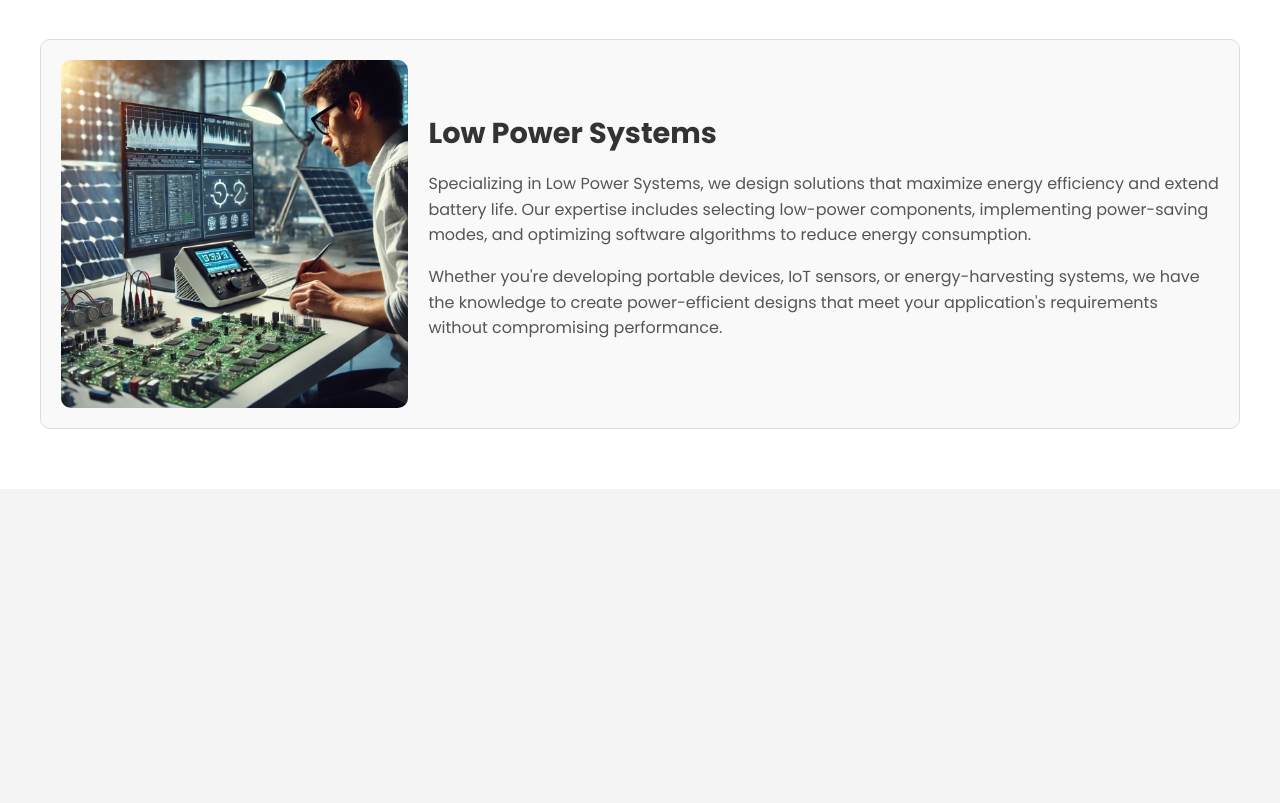
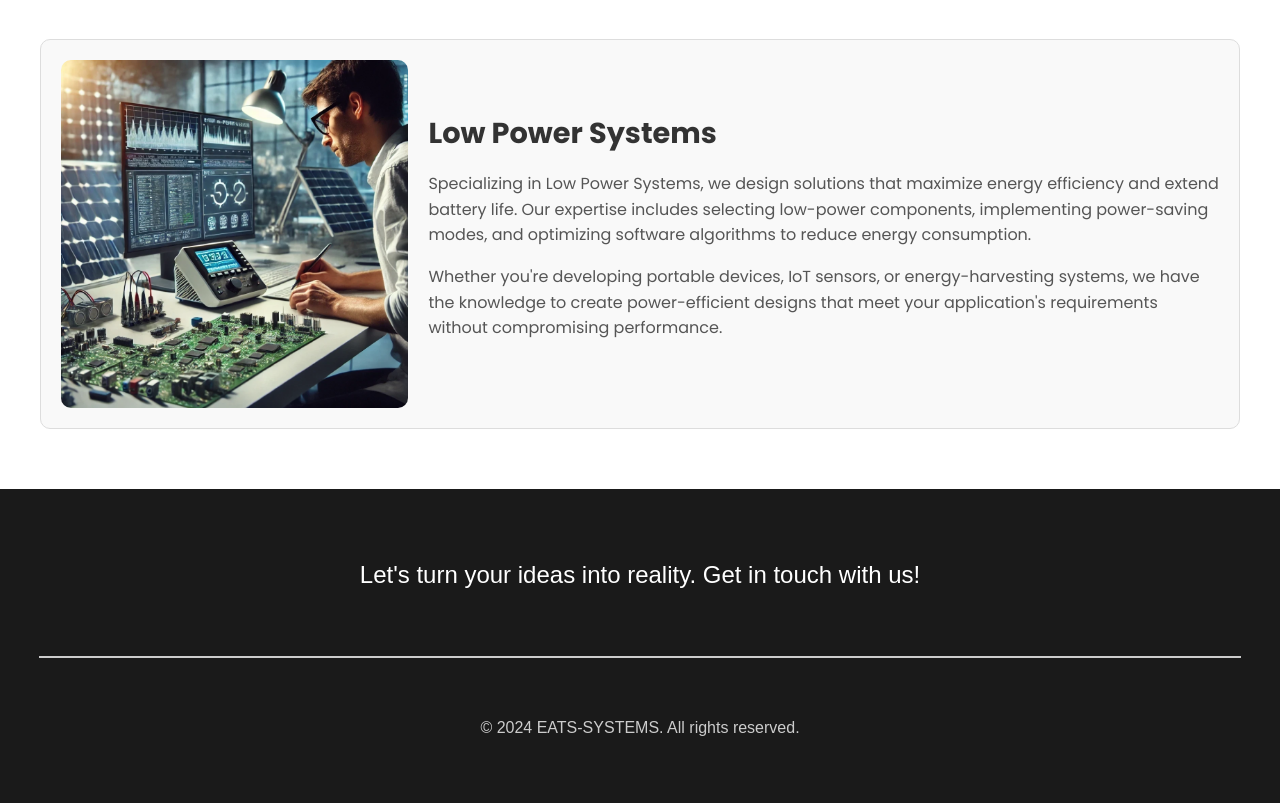
Before and after one commit to NaveItay/naveitay.github.io, a plain HTML site: page specialties/index.html in a window 1280 px wide. Shown: the part 1519-2322 px from the top of the page. Before the commit the page ends 2008 px from the top, so only its background shows below. Drawn offline with Linux system fonts and the light colour scheme; a web font is replaced by a local one.

Commit message:
add footers for all pages

```diff
--- a/specialties/index.html
+++ b/specialties/index.html
@@ -25,7 +25,9 @@
     <link rel="stylesheet" href="/css/fonts.css">
     <link rel="stylesheet" href="/css/base.css">
     <link rel="stylesheet" href="/css/header.css">
+    <link rel="stylesheet" href="/css/footer.css">
     <link rel="stylesheet" href="/css/content.css">
+    <link rel="stylesheet" href="/css/homepage-video-styles.css">
     <link rel="stylesheet" href="/css/responsive.css">
 </head>
 
@@ -47,13 +49,16 @@
                         <h3>Embedded Engineering</h3>
                         <p>
                             At EATS SYSTEMS, our Embedded Engineering team specializes in developing customized embedded
-                        solutions tailored to your specific needs. We leverage the latest microcontrollers and embedded
-                        processors to create efficient, reliable systems. Our expertise includes firmware development,
+                            solutions tailored to your specific needs. We leverage the latest microcontrollers and
+                            embedded
+                            processors to create efficient, reliable systems. Our expertise includes firmware
+                            development,
                             real-time operating systems (RTOS), and integration with various sensors and peripherals.
                         </p>
                         <p>
                             We ensure seamless integration of hardware and software components, resulting in optimized
-                        performance and functionality. Our team follows industry best practices to deliver robust and
+                            performance and functionality. Our team follows industry best practices to deliver robust
+                            and
                             scalable embedded systems that meet the highest quality standards.
                         </p>
                     </div>
@@ -64,14 +69,18 @@
                     <div class="specialty-text">
                         <h3>Electrical Engineering</h3>
                         <p>
-                        Our Electrical Engineering services encompass the design and development of complex electronic
-                        circuits and systems. We provide end-to-end solutions from schematic design to prototyping and
-                        testing. Our engineers are proficient in analog and digital circuit design, signal processing,
+                            Our Electrical Engineering services encompass the design and development of complex
+                            electronic
+                            circuits and systems. We provide end-to-end solutions from schematic design to prototyping
+                            and
+                            testing. Our engineers are proficient in analog and digital circuit design, signal
+                            processing,
                             and power management.
                         </p>
                         <p>
                             Utilizing advanced simulation tools and design methodologies, we ensure that our electrical
-                        designs are optimized for performance, reliability, and cost-effectiveness. We work closely with
+                            designs are optimized for performance, reliability, and cost-effectiveness. We work closely
+                            with
                             clients to meet their specific requirements and compliance standards.
                         </p>
                     </div>
@@ -83,12 +92,16 @@
                         <h3>PCB Design</h3>
                         <p>
                             EATS SYSTEMS offers professional PCB Design services for a wide range of applications. Our
-                        designers are skilled in creating multilayer PCBs with high-speed signal integrity and efficient
-                        power distribution. We handle everything from layout and routing to manufacturing documentation.
+                            designers are skilled in creating multilayer PCBs with high-speed signal integrity and
+                            efficient
+                            power distribution. We handle everything from layout and routing to manufacturing
+                            documentation.
                         </p>
                         <p>
-                        We focus on optimizing PCB designs for manufacturability and reliability, considering factors
-                        such as thermal management, electromagnetic compatibility (EMC), and mechanical constraints. Our
+                            We focus on optimizing PCB designs for manufacturability and reliability, considering
+                            factors
+                            such as thermal management, electromagnetic compatibility (EMC), and mechanical constraints.
+                            Our
                             goal is to deliver PCB designs that meet performance objectives while minimizing production
                             costs.
                         </p>
@@ -105,7 +118,8 @@
                             power-saving modes, and optimizing software algorithms to reduce energy consumption.
                         </p>
                         <p>
-                        Whether you're developing portable devices, IoT sensors, or energy-harvesting systems, we have
+                            Whether you're developing portable devices, IoT sensors, or energy-harvesting systems, we
+                            have
                             the knowledge to create power-efficient designs that meet your application's requirements
                             without compromising performance.
                         </p>
@@ -115,6 +129,28 @@
         </div>
     </section>
 
+    <!-- Footer Section -->
+    <footer class="footer-section">
+        <div class="container">
+            <!-- Footer Content Split into Two Columns -->
+            <div class="footer-columns">
+                <!-- Left Column (Slogan) -->
+                <div class="footer-left">
+                    <p class="footer-slogan" style="margin-left: 0;">
+                        Let's turn your ideas into reality. Get in touch with us!
+                    </p>
+                </div>
+            </div>
+            <!-- Divider Line -->
+            <hr class="footer-divider">
+            <!-- Footer Bottom -->
+            <div class="footer-bottom">
+                <p class="footer-copyright">
+                    &copy; 2024 EATS-SYSTEMS. All rights reserved.
+                </p>
+            </div>
+        </div>
+    </footer>
 
     <!-- Include JavaScript file -->
     <script src="/js/main.js"></script>
```
Also changed, not shown: about/index.html (+25 -0 lines), idea-to-product/index.html (+26 -0 lines). Lines whose indentation alone changed are shown as unchanged.
